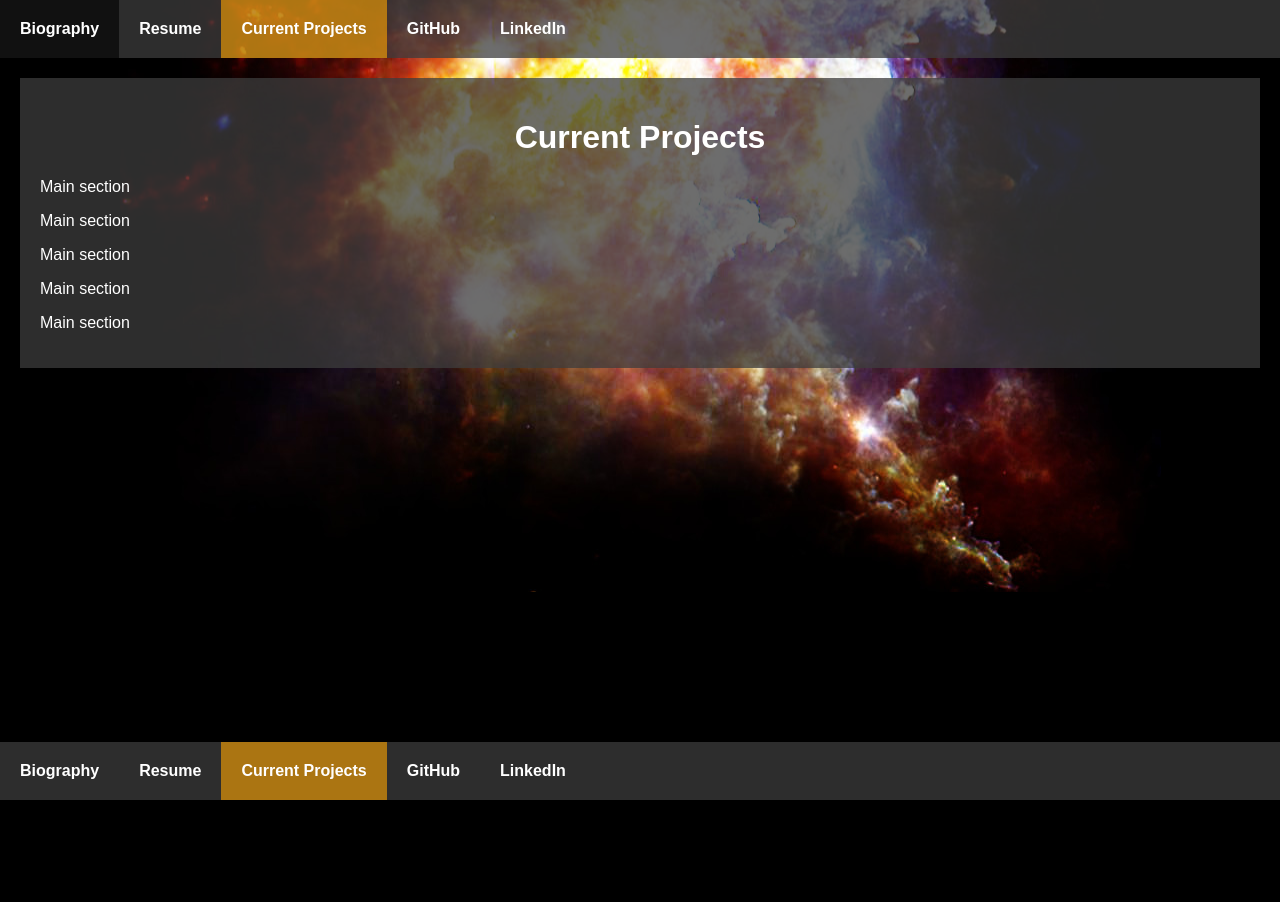
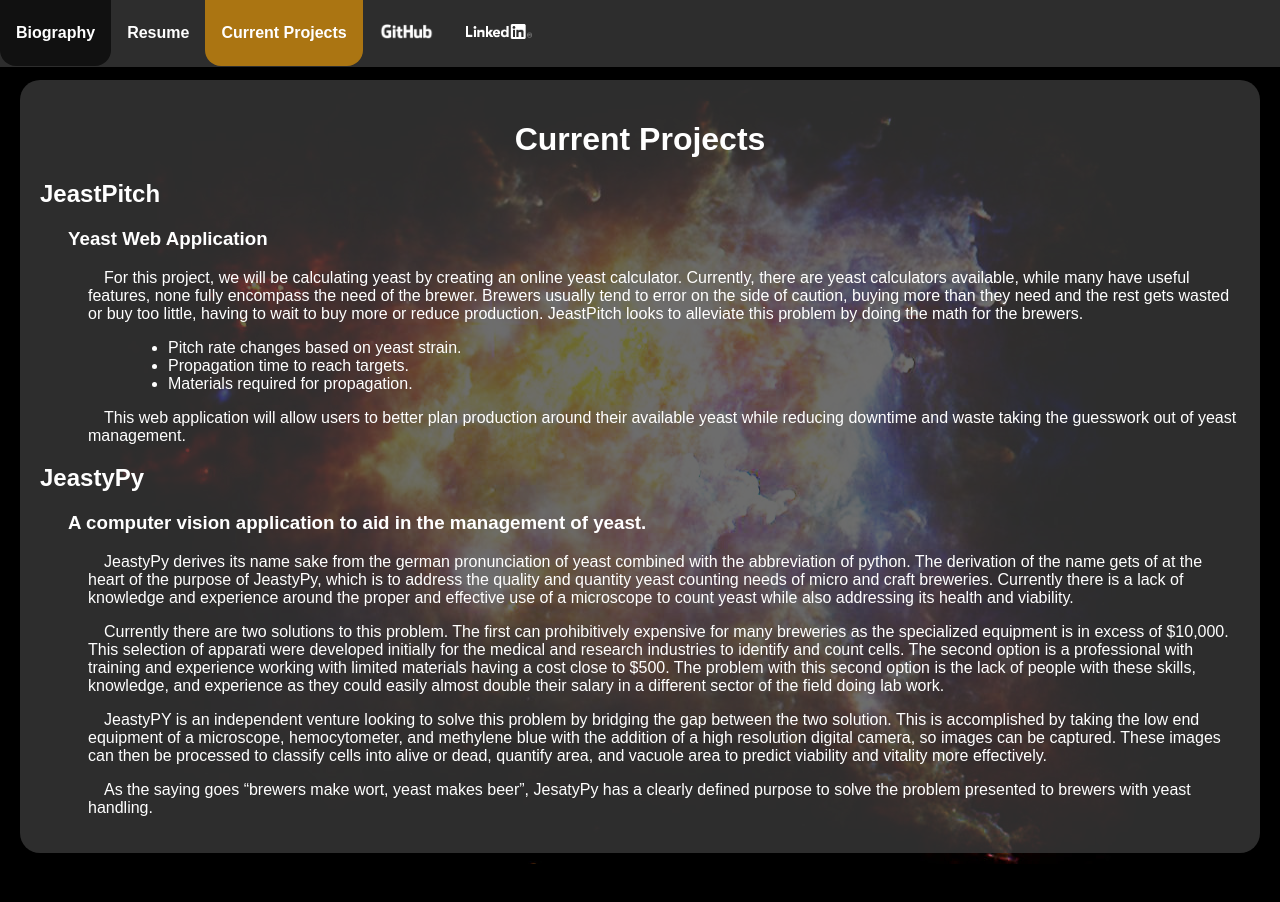
Before and after one commit to nomdebrew/web_mining, a plain HTML site: page personal_website/projects.html in a window 1280 px wide. Before the commit the page ends 800 px from the top, so only its background shows below. Drawn offline with Linux system fonts and the light colour scheme.

Commit message:
updated to one nav and added projects content

```diff
--- a/personal_website/primary.css
+++ b/personal_website/primary.css
@@ -14,31 +14,16 @@ body {
     margin: 0px;
 }
 
-.navtop {
-    padding: 0px;
-    margin: 0px;
-}
-
-.navbottom {
-    position: absolute;
-    bottom: 0px;
+.nav {
+    position: fixed;
+    left: 0;
+    top: 0;
     padding: 0px;
     margin: 0px;
     width: 100%;
 }
 
-.content {
-    padding: 20px;
-    margin: 20px;
-    background-color: rgba(60,60,60, 0.75);
-    color: white;
-}
-
-h1 {
-    text-align: center;
-}
-
-ul {
+.nav ul {
     list-style-type: none;
     margin: 0px;
     padding: 0px;
@@ -46,25 +31,53 @@ ul {
     background-color: rgba(60,60,60, 0.75);
 }
 
-li {
+.nav li {
     float: left;
     padding: 0px;
     margin: 0px;
     font-weight: bold;
 }
 
-li a {
+.nav li a {
     display: block;
     color: white;
     text-align: center;
-    padding: 20px 20px;
+    padding: 24px 16px;
     text-decoration: none;
+    border-radius: 0px 0px 16px 16px;
 }
 
-li a:hover:not(.active) {
+.nav li a:hover:not(.active) {
     background-color: #111;
 }
 
 .active {
     background-color: rgba(255,165,00, 0.6);
+    border-radius: 0px 0px 16px 16px;
 }
+
+
+.content {
+    padding: 20px;
+    margin: 80px 20px;
+    background-color: rgba(60,60,60, 0.75);
+    color: white;
+    border-radius: 20px;
+}
+
+.content ul {
+    padding-left: 8em;
+    font-weight: normal;
+}
+
+h1 {
+    text-align: center;
+}
+
+h3 {
+    padding-left: 1.5em;
+}
+
+p {
+    padding-left: 3em;
+}
--- a/personal_website/projects.html
+++ b/personal_website/projects.html
@@ -7,13 +7,13 @@
 </head>
 <body>
 <div class="container">
-    <div class="navtop">
+    <div class="nav">
         <ul>
             <li><a href="index.html">Biography</a></li>
             <li><a href="resume.html">Resume</a></li>
             <li class="active"><a href="projects.html">Current Projects</a></li>
-            <li><a href="https://github.com/nomdebrew">GitHub</a></li>
-            <li><a href="https://www.linkedin.com/in/brian-schonder/">LinkedIn</a></li>
+            <li><a href="https://github.com/nomdebrew"><img src="images/GitHub_Logo_White.png" height="15" alt="GitHub"></a></li>
+            <li><a href="https://www.linkedin.com/in/brian-schonder/"><img src="images/Logo-White-21px-R.png" height="15" alt="LinkedIn"></a></li>
         </ul>
     </div>
 
@@ -21,24 +21,27 @@
 
     <div class="content">
         <h1>Current Projects</h1>
-        <p>Main section</p>
-        <p>Main section</p>
-        <p>Main section</p>
-        <p>Main section</p>
-        <p>Main section</p>
+
+        <h2>JeastPitch</h2>
+        <h3>Yeast  Web Application</h3>
+        <p>&emsp;For this project, we will be calculating yeast by creating an online yeast calculator.  Currently, there are yeast calculators available, while many have useful features, none fully encompass the need of the brewer. Brewers usually tend to error on the side of caution, buying more than they need and the rest gets wasted or buy too little, having to wait to buy more or reduce production. JeastPitch looks to alleviate this problem by doing the math for the brewers.
+            <ul>
+                <li>Pitch rate changes based on yeast strain.</li>
+                <li>Propagation time to reach targets.</li>
+                <li>Materials required for propagation.</li>
+            </ul>
+        </p>
+        <p>&emsp;This web application will allow users to better plan production around their available yeast while reducing downtime and waste taking the guesswork out of yeast management.</p>
+
+        <h2>JeastyPy</h2>
+        <h3>A computer vision application to aid in the management of yeast.</h3>
+        <p>&emsp;JeastyPy derives its name sake from the german pronunciation of yeast combined with the abbreviation of python. The derivation of the name gets of at the heart of the purpose of JeastyPy, which is to address the quality and quantity yeast counting needs of micro and craft breweries. Currently there is a lack of knowledge and experience around the proper and effective use of a microscope to count yeast while also addressing its health and viability.</p>
+        <p>&emsp;Currently there are two solutions to this problem. The first can prohibitively expensive for many breweries as the specialized equipment is in excess of $10,000. This selection of apparati were developed initially for the medical and research industries to identify and count cells. The second option is a professional with training and experience working with limited materials having a cost close to $500. The problem with this second option is the lack of people with these skills, knowledge, and experience as they could easily almost double their salary in a different sector of the field doing lab work.</p>
+        <p>&emsp;JeastyPY is an independent venture looking to solve this problem by bridging the gap between the two solution. This is accomplished by taking the low end equipment of a microscope, hemocytometer, and methylene blue with the addition of a high resolution digital camera, so images can be captured. These images can then be processed to classify cells into alive or dead, quantify area, and vacuole area to predict viability and vitality more effectively.</p>
+        <p>&emsp;As the saying goes “brewers make wort, yeast makes beer”, JesatyPy has a clearly defined purpose to solve the problem presented to brewers with yeast handling.</p>
+
     </div>
 
-
-
-    <div class="navbottom">
-        <ul>
-            <li><a href="index.html">Biography</a></li>
-            <li><a href="resume.html">Resume</a></li>
-            <li class="active"><a href="projects.html">Current Projects</a></li>
-            <li><a href="https://github.com/nomdebrew">GitHub</a></li>
-            <li><a href="https://www.linkedin.com/in/brian-schonder/">LinkedIn</a></li>
-        </ul>
-    </div>
 </div>
 
 </body>
```
Also changed, not shown: personal_website/index.html (+7 -19 lines), personal_website/resume.html (+7 -19 lines), personal_website/images/GitHub_Logo_White.png (added), personal_website/images/Logo-White-21px-R.png (added).
